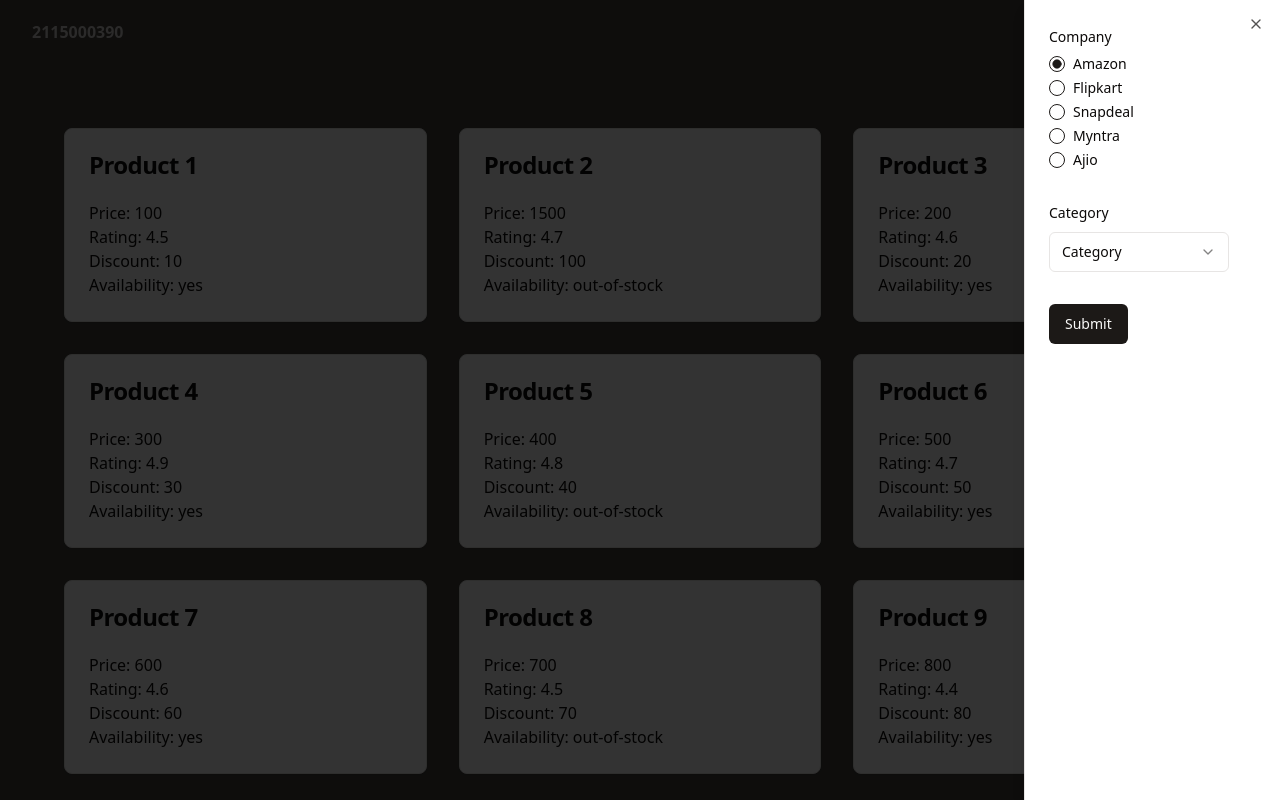
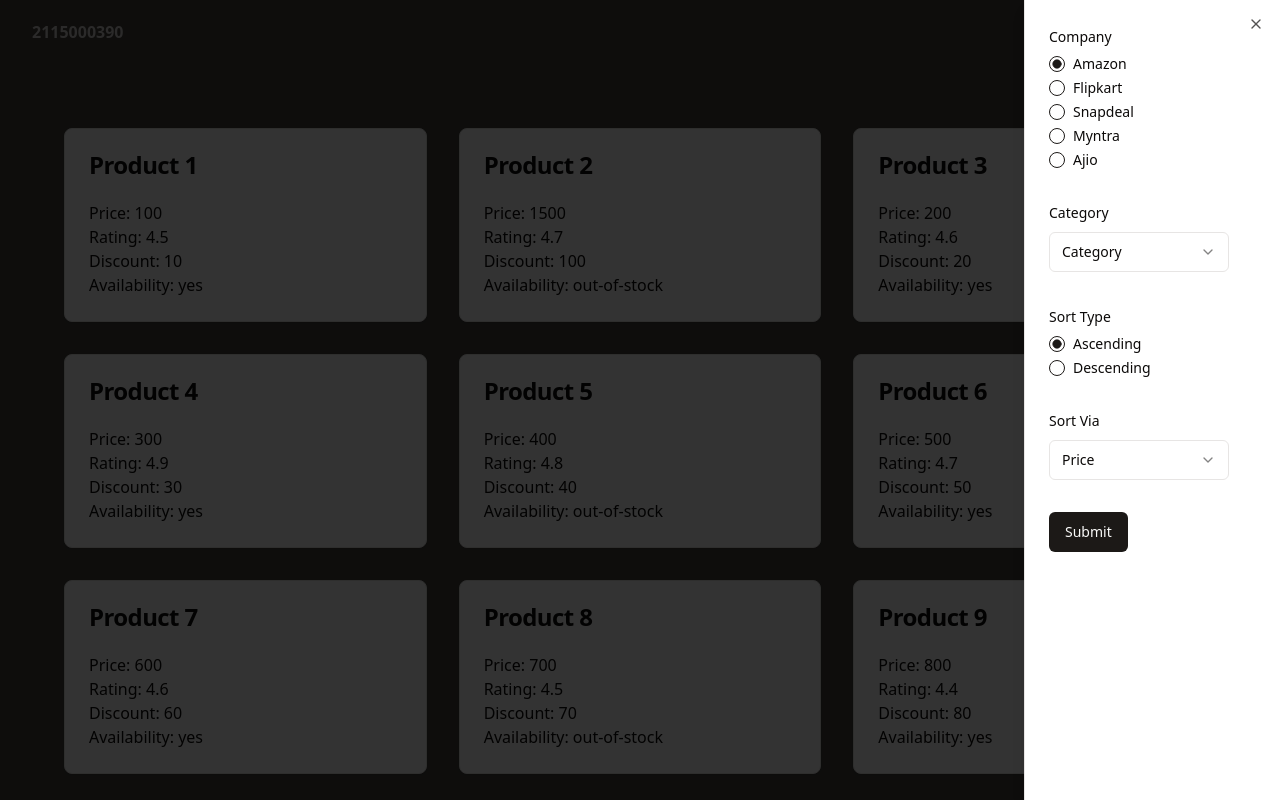
Before and after one commit to falgunmpatel/2115000390, a Next.js app in the folder fullstack/: page / in a window 1280 px wide. Both pictures are taken after a click on the button 1236 px from the left and 32 px from the top of the page. Shown: the top 800 px of the page. Built offline with nearby package versions, Linux system fonts and the light colour scheme.

Commit message:
chore: Add sorting functionality to ProductForm

```diff
--- a/fullstack/src/components/forms/ProductForm.tsx
+++ b/fullstack/src/components/forms/ProductForm.tsx
@@ -21,6 +21,7 @@ import {
   SelectTrigger,
   SelectValue,
 } from "@/components/ui/select";
+import axios from "axios";
 
 export function ProductForm() {
   const form = useForm<z.infer<typeof productSchema>>({
@@ -28,11 +29,29 @@ export function ProductForm() {
     defaultValues: {
       company: "AMZ",
       category: "Phone",
+      sortType: "asc",
+      sortVia: "price",
     },
   });
 
-  function onSubmit(values: z.infer<typeof productSchema>) {
-    console.log(values);
+  async function onSubmit(values: z.infer<typeof productSchema>) {
+    try {
+      const response = await axios.get(
+        `/api/category/${values.category}/products`,
+        {
+          params: {
+            n: 10,
+            min: 1,
+            max: 100000,
+            sort: values.sortVia,
+            sortType: values.sortType,
+          },
+        }
+      );
+      console.log(response.data);
+    } catch (error) {
+      console.error(error);
+    }
   }
 
   return (
@@ -106,6 +125,52 @@ export function ProductForm() {
             </FormItem>
           )}
         />
+        <FormField
+          control={form.control}
+          name="sortType"
+          render={({ field }) => (
+            <FormItem>
+              <FormLabel>Sort Type</FormLabel>
+              <FormControl>
+                <RadioGroup defaultValue="asc" {...field}>
+                  <div className="flex items-center space-x-2">
+                    <RadioGroupItem value="asc" id="asc" />
+                    <Label htmlFor="asc"> Ascending</Label>
+                  </div>
+                  <div className="flex items-center space-x-2">
+                    <RadioGroupItem value="desc" id="desc" />
+                    <Label htmlFor="desc"> Descending</Label>
+                  </div>
+                </RadioGroup>
+              </FormControl>
+              <FormMessage />
+            </FormItem>
+          )}
+        />
+        <FormField
+          control={form.control}
+          name="sortVia"
+          render={({ field }) => (
+            <FormItem>
+              <FormLabel>Sort Via</FormLabel>
+              <FormControl>
+                <Select {...field}>
+                  <SelectTrigger className="w-[180px]">
+                    <SelectValue placeholder="Sort Via" />
+                  </SelectTrigger>
+                  <SelectContent>
+                    <SelectItem value="price">Price</SelectItem>
+                    <SelectItem value="rating">Rating</SelectItem>
+                    <SelectItem value="name">Name</SelectItem>
+                    <SelectItem value="discount">Discount</SelectItem>
+                    <SelectItem value="availability">Availability</SelectItem>
+                  </SelectContent>
+                </Select>
+              </FormControl>
+              <FormMessage />
+            </FormItem>
+          )}
+        />
         <Button type="submit">Submit</Button>
       </form>
     </Form>
```
